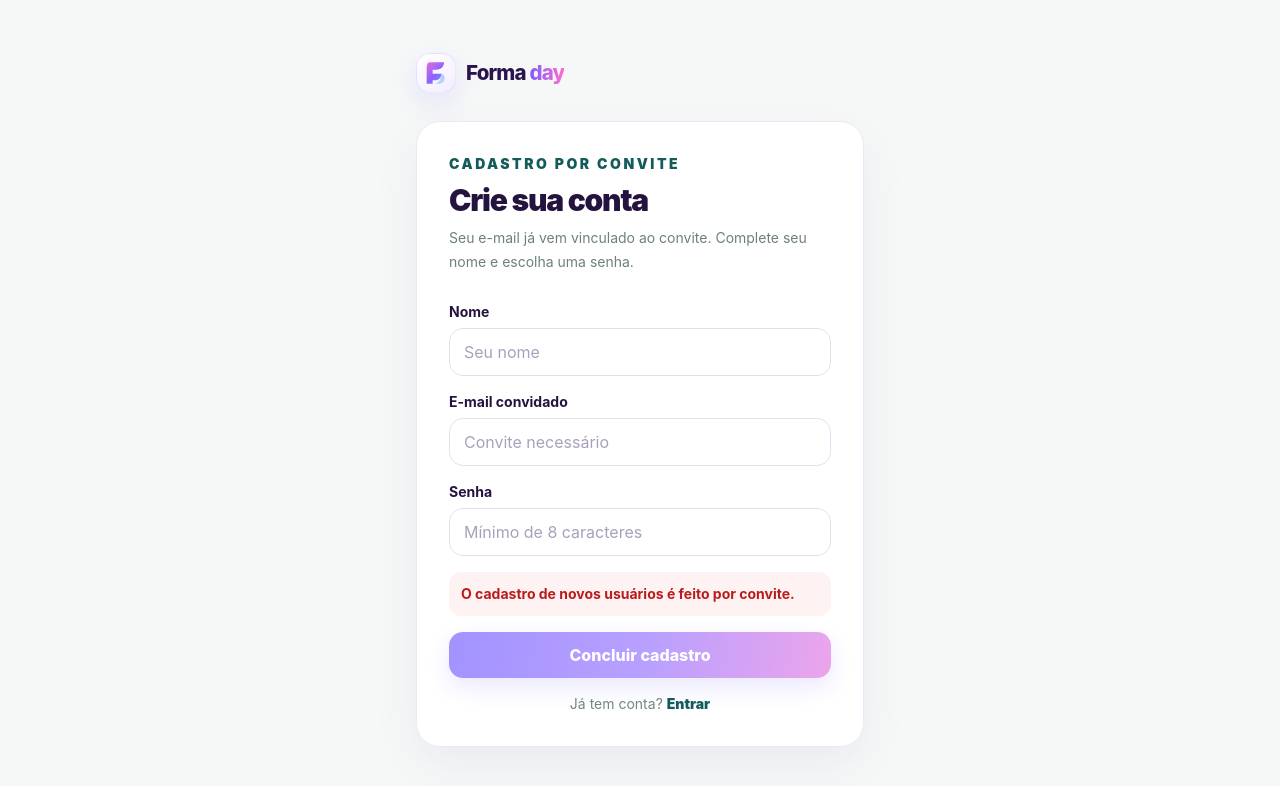
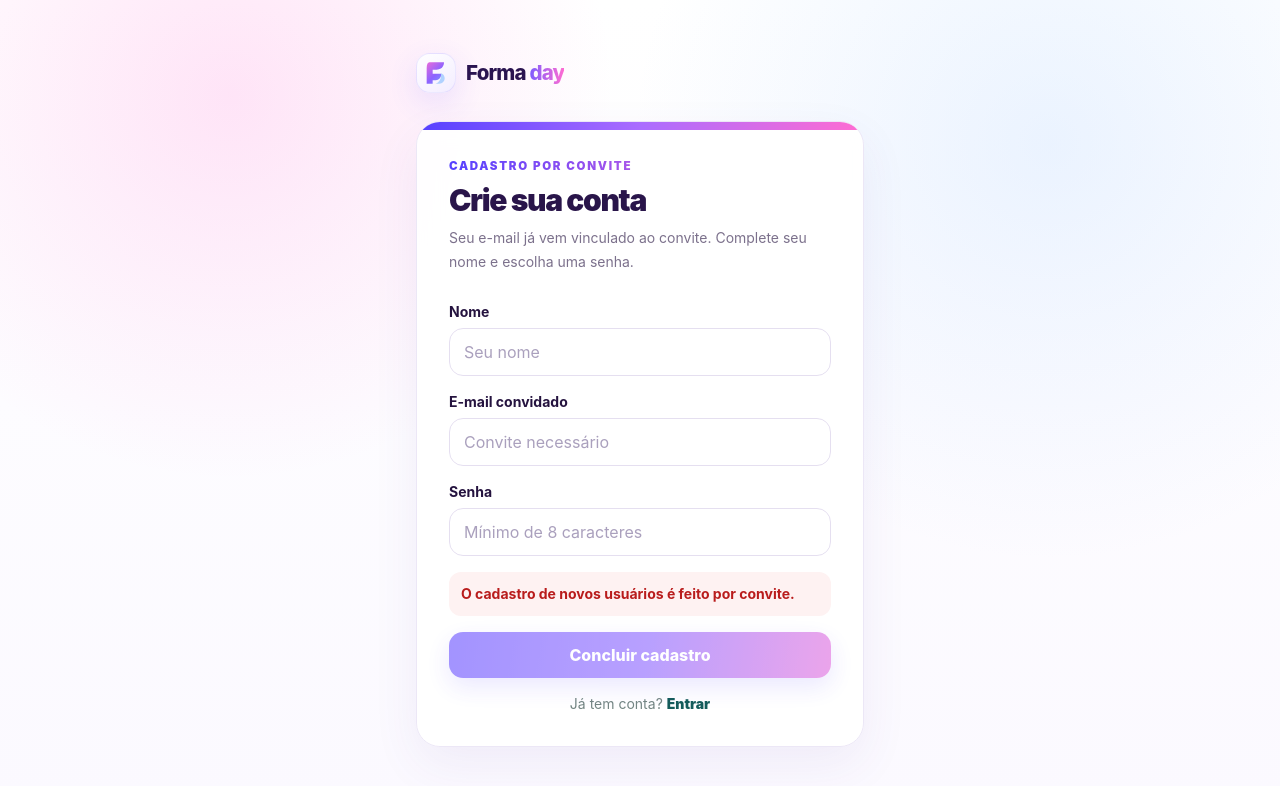
Before and after one commit to dudinha756/App-Karol-, a Next.js app: page /register in a window 1280 px wide. Shown: the top 786 px of the page. Built offline with nearby package versions, Linux system fonts and the light colour scheme.

Commit message:
brand: redesign Forma day registration

```diff
--- a/src/app/register/page.tsx
+++ b/src/app/register/page.tsx
@@ -6,13 +6,14 @@ export default async function RegisterPage({ searchParams }: { searchParams: Pro
   const params = await searchParams;
   const inviteToken = params?.invite;
 
-  return <main className="grid min-h-screen place-items-center bg-[#f6f8f7] px-5 py-10">
+  return <main className="soft-grid grid min-h-screen place-items-center px-5 py-10">
     <div className="w-full max-w-md">
       <Link href="/"><Logo /></Link>
-      <div className="card mt-7 p-7 sm:p-8">
-        <p className="text-sm font-black uppercase tracking-[.18em] text-[#145c5a]">Cadastro por convite</p>
-        <h1 className="mt-2 text-3xl font-black tracking-[-.04em]">Crie sua conta</h1>
-        <p className="mb-7 mt-2 text-sm leading-6 text-[#6d807d]">Seu e-mail já vem vinculado ao convite. Complete seu nome e escolha uma senha.</p>
+      <div className="card mt-7 overflow-hidden p-7 sm:p-8">
+        <div className="-mx-8 -mt-8 mb-7 h-2 bg-gradient-to-r from-[#5641ff] via-[#aa6cff] to-[#ff6cd2]" />
+        <p className="eyebrow">Cadastro por convite</p>
+        <h1 className="mt-2 text-3xl font-black tracking-[-.045em] text-[#29154a]">Crie sua conta</h1>
+        <p className="mb-7 mt-2 text-sm leading-6 text-[#7c718c]">Seu e-mail já vem vinculado ao convite. Complete seu nome e escolha uma senha.</p>
         <AuthForm mode="register" inviteToken={inviteToken} />
       </div>
     </div>
```
